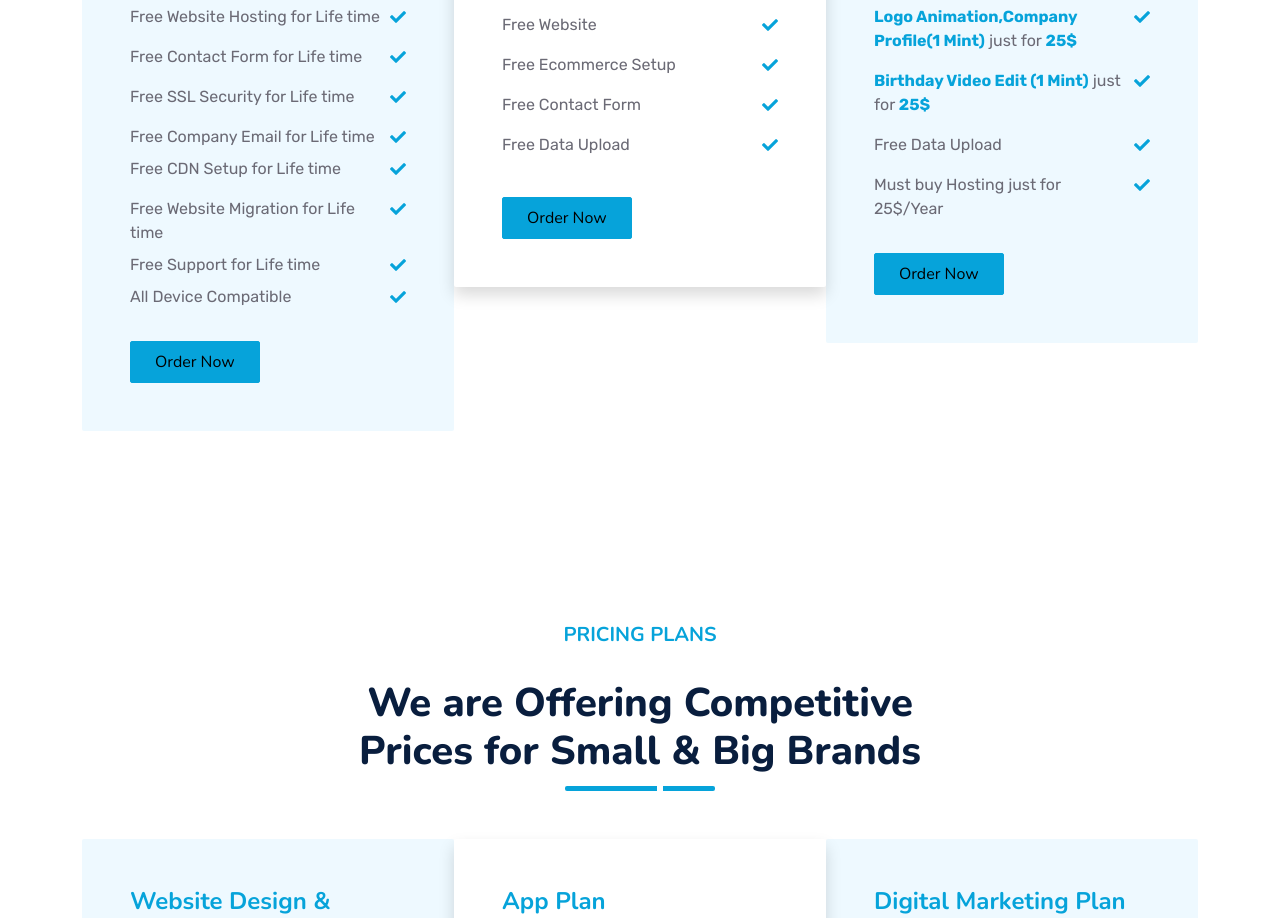
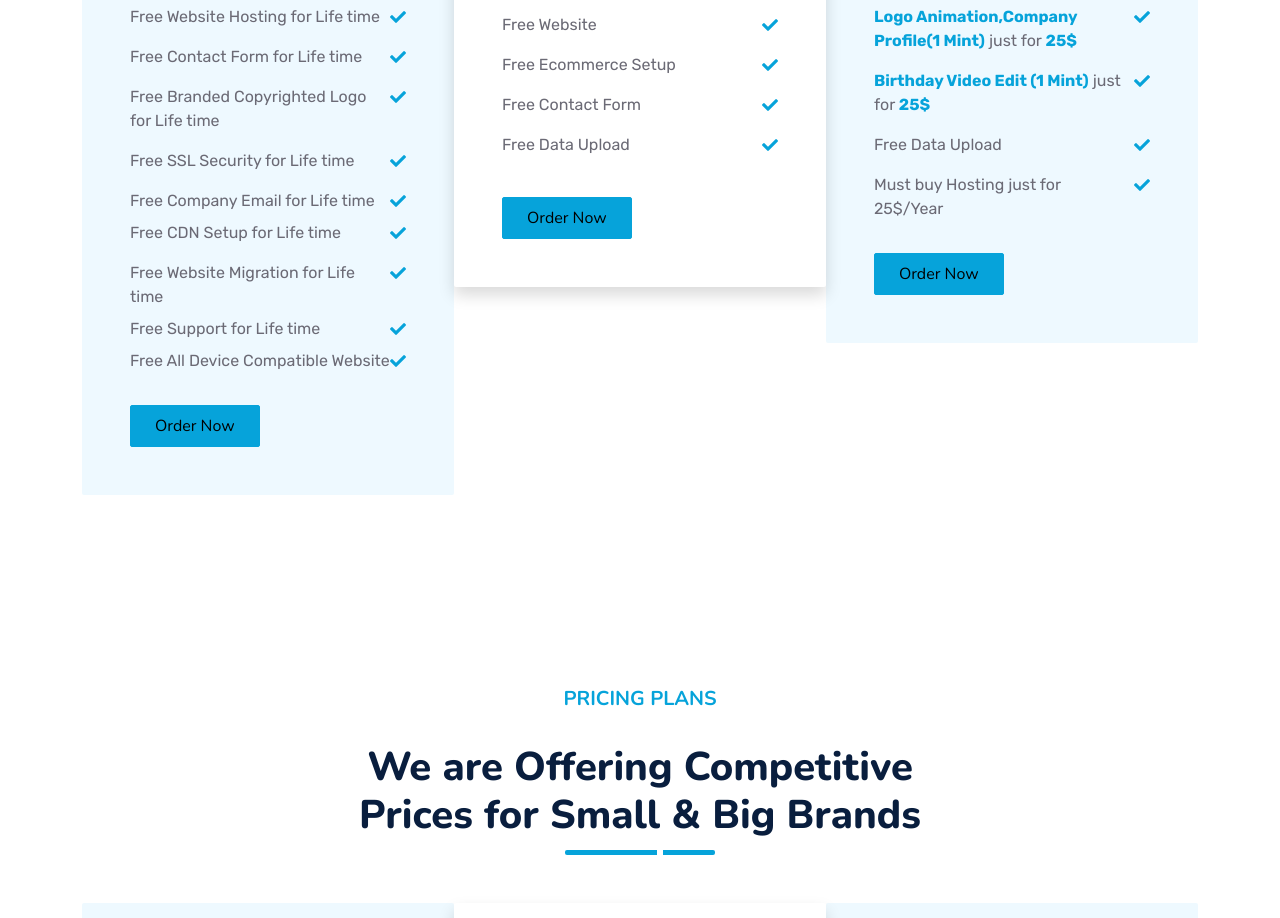
Before and after one commit to bpshbp/W1E, a website with bundled scripts: page index.html in a window 1280 px wide. Shown: the part 4090-5008 px from the top of the page. Built offline with nearby package versions, Linux system fonts and the light colour scheme; animation ran at ten frames a second.

Commit message:
Update index.html

```diff
--- a/index.html
+++ b/index.html
@@ -480,12 +480,13 @@ s0.parentNode.insertBefore(s1,s0);
                             <div class="d-flex justify-content-between mb-3"><span>Free Website for Life time </span><i class="fa fa-check text-primary pt-1"></i></div>
                             <div class="d-flex justify-content-between mb-3"><span>Free Website Hosting for Life time</span><i class="fa fa-check text-primary pt-1"></i></div>
                             <div class="d-flex justify-content-between mb-3"><span>Free Contact Form for Life time</span><i class="fa fa-check text-primary pt-1"></i></div>
+				<div class="d-flex justify-content-between mb-3"><span>Free Branded Copyrighted Logo for Life time</span><i class="fa fa-check text-primary pt-1"></i></div>
                             <div class="d-flex justify-content-between mb-3"><span>Free SSL Security for Life time</span><i class="fa fa-check text-primary pt-1"></i></div>
                             <div class="d-flex justify-content-between mb-2"><span>Free Company Email for Life time</span><i class="fa fa-check text-primary pt-1"></i></div>
 			  <div class="d-flex justify-content-between mb-3"><span>Free CDN Setup for Life time</span><i class="fa fa-check text-primary pt-1"></i></div>
                             <div class="d-flex justify-content-between mb-2"><span>Free Website Migration for Life time</span><i class="fa fa-check text-primary pt-1"></i></div>
                             <div class="d-flex justify-content-between mb-2"><span>Free Support for Life time</span><i class="fa fa-check text-primary pt-1"></i></div>
-                           <div class="d-flex justify-content-between mb-2"><span>All Device Compatible</span><i class="fa fa-check text-primary pt-1"></i></div>
+                           <div class="d-flex justify-content-between mb-2"><span>Free All Device Compatible Website</span><i class="fa fa-check text-primary pt-1"></i></div>
                             <a href="https://wa.me/919004108811" class="btn btn-primary py-2 px-4 mt-4">Order Now</a>
                         </div>
                     </div>
```
